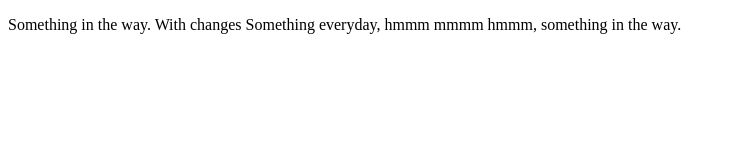
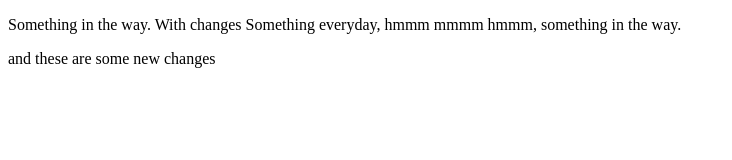
Before and after one commit to HendinTom/Testing-Codes, a plain HTML site: page index.html in a window 1280 px wide. Shown: the whole page, without its empty margins (0-732 px from the left). Drawn offline with Linux system fonts and the light colour scheme.

Commit message:
Update index.html

```diff
--- a/index.html
+++ b/index.html
@@ -10,5 +10,6 @@
 </head>
 <body>
     <p>Something in the way. With changes Something everyday, hmmm mmmm hmmm, something in the way.</p>
+    <p>and these are some new changes</p>
 </body>
 </html>
```
